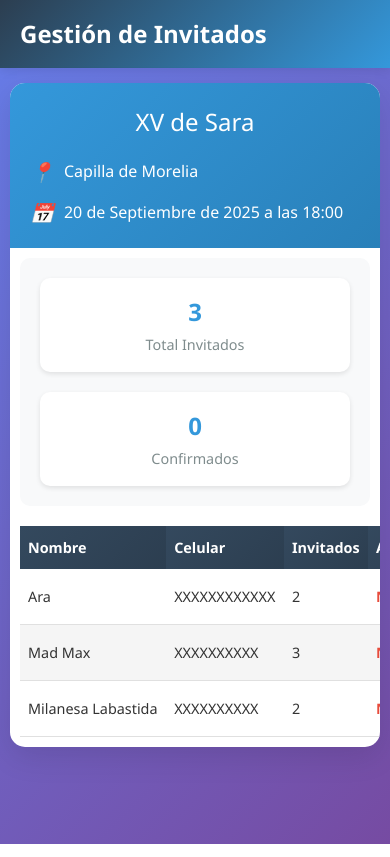
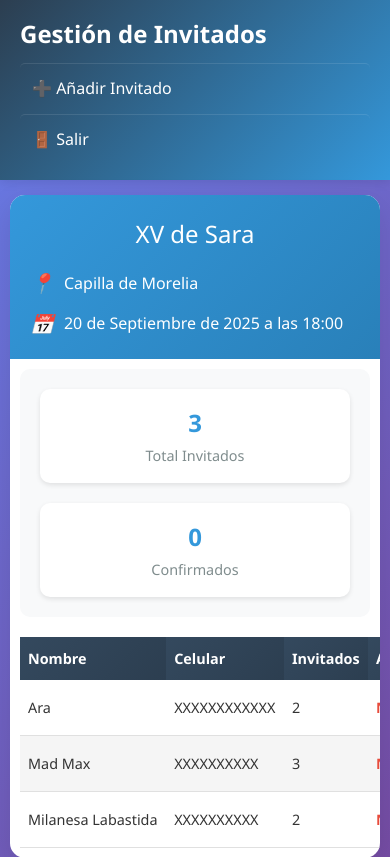
Before and after one commit to Lalowp/sisuAdmin, a Django app: a page that uses templates/host/event_detail.html in a window 390 px wide. Shown: the top 857 px of the page. Run offline with Django 5.2, Linux system fonts and the light colour scheme; data comes from the database, SQL or seed files in the repository.

Commit message:
Fix issue with add/exit buttons

```diff
--- a/templates/host/event_detail.html
+++ b/templates/host/event_detail.html
@@ -269,7 +269,7 @@
             }
 
             .nav-links {
-                display: none;
+                display: flex;
                 width: 100%;
                 flex-direction: column;
                 gap: 0;
```
